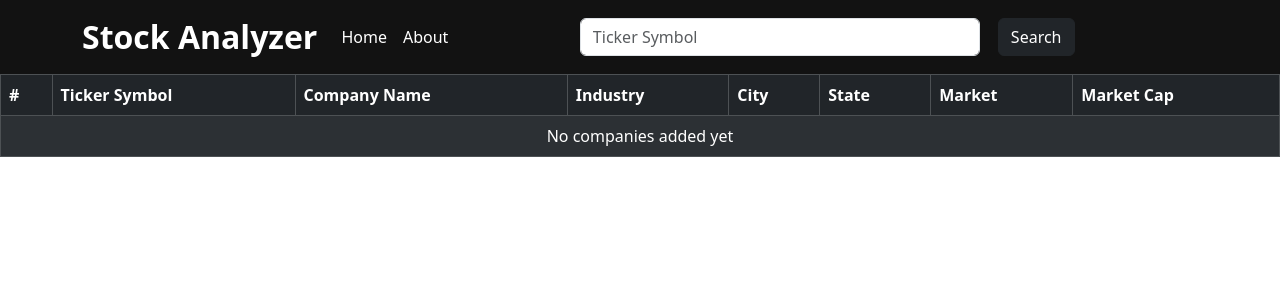
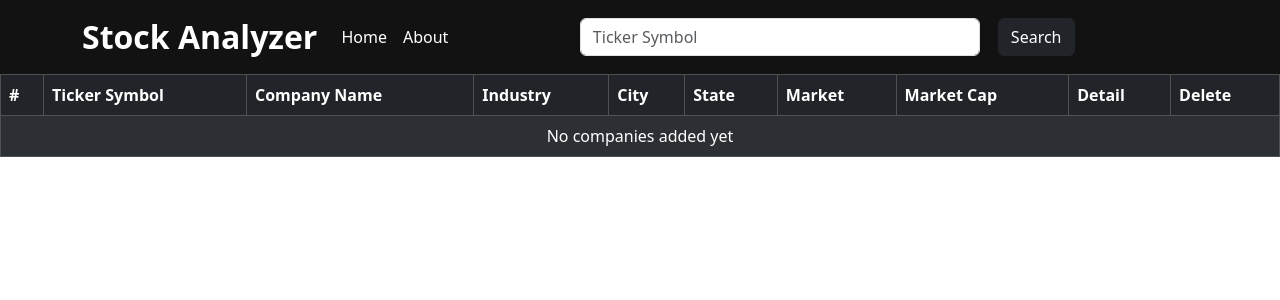
Before and after one commit to anamolkhadka/HackUTA6, a React (Create React App) app: page / in a window 1280 px wide. Shown: the top 300 px of the page. Built offline with nearby package versions, Linux system fonts and the light colour scheme.

Commit message:
Added delete functionality from the list and the cookie.

```diff
--- a/src/App.js
+++ b/src/App.js
@@ -1,20 +1,54 @@
-import React, {useState} from 'react';
+import React, {useState, useEffect} from 'react';
 import { BrowserRouter as Router, Route, Routes, Navigate} from 'react-router-dom';
 import Home from './components/Home';
 import About from './components/About';
 import NavScroll from './components/NavScroll';
 import StockDetails from './components/StockDetails';
 import 'bootstrap/dist/css/bootstrap.min.css';
+import './styles/App.css';
 
-import './styles/App.css';
+
+// Utility functions for session cookies
+function setSessionCookie(name, value) {
+  const jsonValue = JSON.stringify(value); // Convert array to JSON string
+  document.cookie = `${name}=${jsonValue}; path=/;`; // Set the cookie
+}
+
+function getSessionCookie(name) {
+  const cookieArr = document.cookie.split(";"); // Split all cookies
+  for (let i = 0; i < cookieArr.length; i++) {
+    let cookiePair = cookieArr[i].split("=");
+    if (name === cookiePair[0].trim()) {
+      return JSON.parse(cookiePair[1]); // Convert JSON string back to array
+    }
+  }
+  return null; // Return null if cookie not found
+}
 
 function App() {
   const [search, setSearch] = useState('');  // Manage search state in App
-  const [companies, setCompanies] = useState([]);  // Manage companies in App
+  ///const [companies, setCompanies] = useState([]);  // Manage companies in App
+
+  const [companies, setCompanies] = useState(() => {
+    const savedCompanies = getSessionCookie('companies'); // Retrieve from session cookie
+    return savedCompanies ? savedCompanies : []; // Initialize with stored value or empty array
+  });
+
+  useEffect(() => {
+    // Save companies to session cookie whenever the companies array changes
+    setSessionCookie('companies', companies);
+  }, [companies]);
 
   // Function to handle adding a company
   const addCompany = (companyDetails) => {
     setCompanies((prevCompanies) => [...prevCompanies, companyDetails]);
+  };
+
+  // Function to delete a company from the list.
+  const deleteCompany = (ticker) => {
+    const updatedCompanies = companies.filter(company => company.ticker !== ticker);
+    setCompanies(updatedCompanies); // Update the companies array in state
+
   };
 
   return (
@@ -24,7 +58,13 @@ function App() {
         <NavScroll setSearch={setSearch} />
 
         <Routes>
-          <Route path='/' element={<Home search={search} setSearch={setSearch} companies={companies} addCompany={addCompany}/>} />
+          <Route path='/' element={<Home
+            search={search}
+            setSearch={setSearch}
+            companies={companies}
+            addCompany={addCompany}
+            deleteCompany={deleteCompany}
+          />} />
           <Route path='/about' element={<About />} />
           <Route path='/stock/:ticker' element={<StockDetails />} />
         </Routes>
--- a/src/components/Home.js
+++ b/src/components/Home.js
@@ -7,12 +7,8 @@ import Modal from "react-bootstrap/Modal";
 const API_URL = "https://api.polygon.io/v3/reference/tickers"
 const API_KEY = "19T3x8ImOxdXlhCqArDPanS2IIlSBDrG"
 
-/*
-Example API request: https://api.polygon.io/v3/reference/tickers/AAPL?apiKey=19T3x8ImOxdXlhCqArDPanS2IIlSBDrG
-*/
 
-
-function Home({ search, setSearch, companies, addCompany}){
+function Home({ search, setSearch, companies, addCompany, deleteCompany}){
     console.log(companies);
     const [companyDetails, setCompanyDetails] = useState(null);
     const [showModal, setShowModal] = useState(false);  // State to control modal visibility
@@ -86,6 +82,8 @@ function Home({ search, setSearch, companies, addCompany}){
                         <th>State</th>
                         <th>Market</th>
                         <th>Market Cap</th>
+                        <th>Detail</th>
+                        <th>Delete</th>
                     </tr>
                 </thead>
                 <tbody>
@@ -104,11 +102,19 @@ function Home({ search, setSearch, companies, addCompany}){
                                     ? `$${company.market_cap.toLocaleString()}`
                                     : 'N/A'}
                                 </td>
+                                <td>
+                                    <Button variant="dark">View</Button>
+                                </td>
+                                <td>
+                                    <Button variant="dark" onClick={ () => deleteCompany(company.ticker)}>
+                                        Remove
+                                    </Button>
+                                </td>
                             </tr>
                         ))
                     ) : (
                         <tr>
-                            <td colSpan="8" style={{ textAlign: "center" }}>No companies added yet</td>
+                            <td colSpan="10" style={{ textAlign: "center" }}>No companies added yet</td>
                         </tr>
                     )};
 
@@ -142,7 +148,7 @@ function Home({ search, setSearch, companies, addCompany}){
                         Close
                         </Button>
                     ) : (
-                        <Button variant="success" onClick={handleAddCompany}>
+                        <Button variant="dark" onClick={handleAddCompany}>
                         Add to List
                         </Button>
                     )}
```
